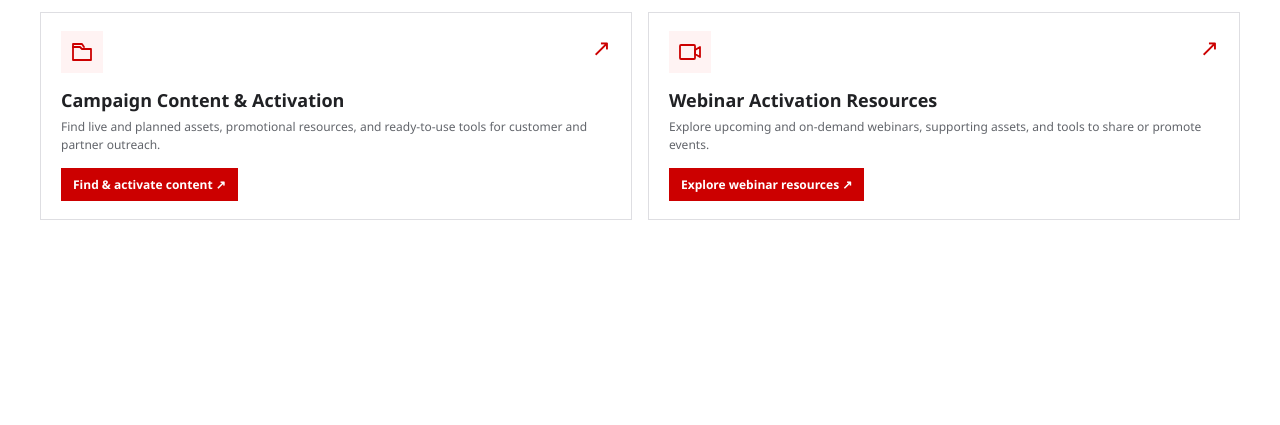
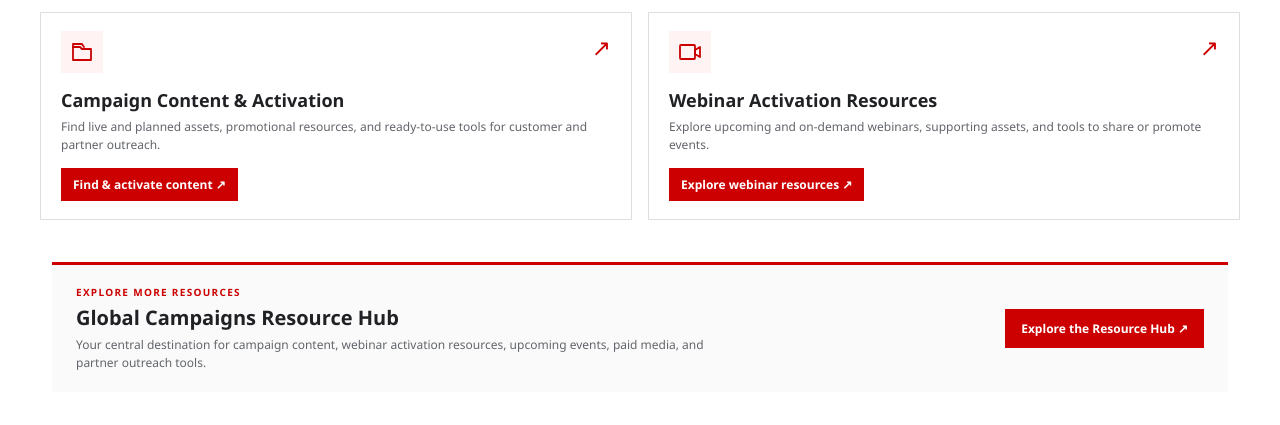
Before and after one commit to EmmeeTerry/Global-Campaigns-Resource-Hub, a plain HTML site: page calendar-quick-links.html in a window 1280 px wide. Drawn offline with Linux system fonts and the light colour scheme.

Commit message:
Add shared Global Campaigns Resource Hub footer

```diff
--- a/calendar-quick-links.html
+++ b/calendar-quick-links.html
@@ -22,4 +22,10 @@
 <div class="top"><span class="ico"><svg viewBox="0 0 24 24"><rect x="2" y="5" width="15" height="14" rx="1"/><path d="M17 10l5-3v10l-5-3z"/></svg></span><span class="arrow">↗</span></div>
 <h2>Webinar Activation Resources</h2><p>Explore upcoming and on-demand webinars, supporting assets, and tools to share or promote events.</p>
 <span class="cta">Explore webinar resources ↗</span></a>
-</main></body></html>
+</main>
+<!-- Shared Global Campaigns Resource Hub footer -->
+<div class="gcrh-shared-footer" style="clear:both;position:relative;display:block;box-sizing:border-box;width:100%;max-width:1200px;margin:30px auto 16px;padding:0 12px;">
+  <iframe title="Global Campaigns Resource Hub — footer" src="https://emmeeterry.github.io/Global-Campaigns-Resource-Hub/news-footer.html" loading="lazy" scrolling="no" style="display:block;width:100%;height:172px;border:0;background:#fff;" referrerpolicy="strict-origin-when-cross-origin"></iframe>
+</div>
+<!-- End shared Global Campaigns Resource Hub footer -->
+</body></html>
```
